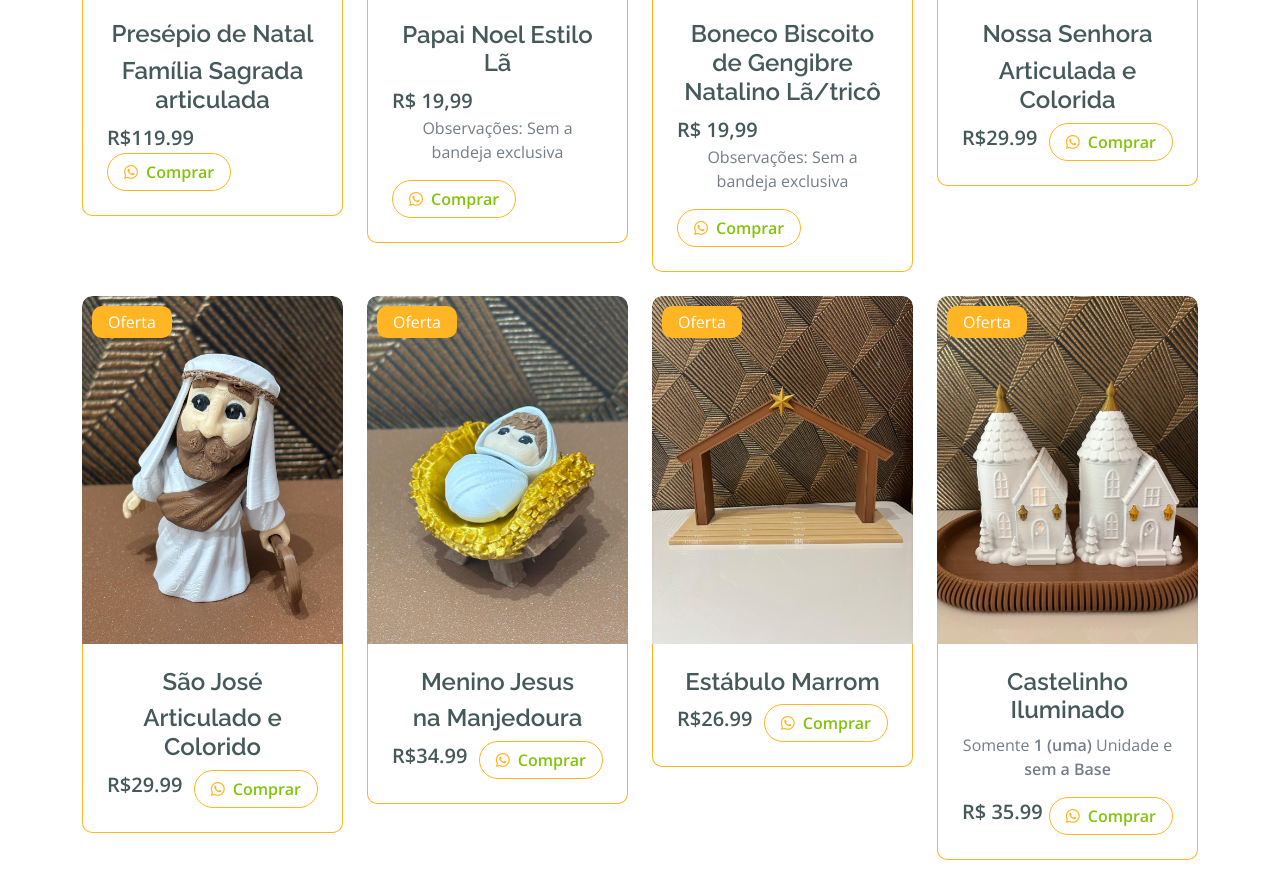
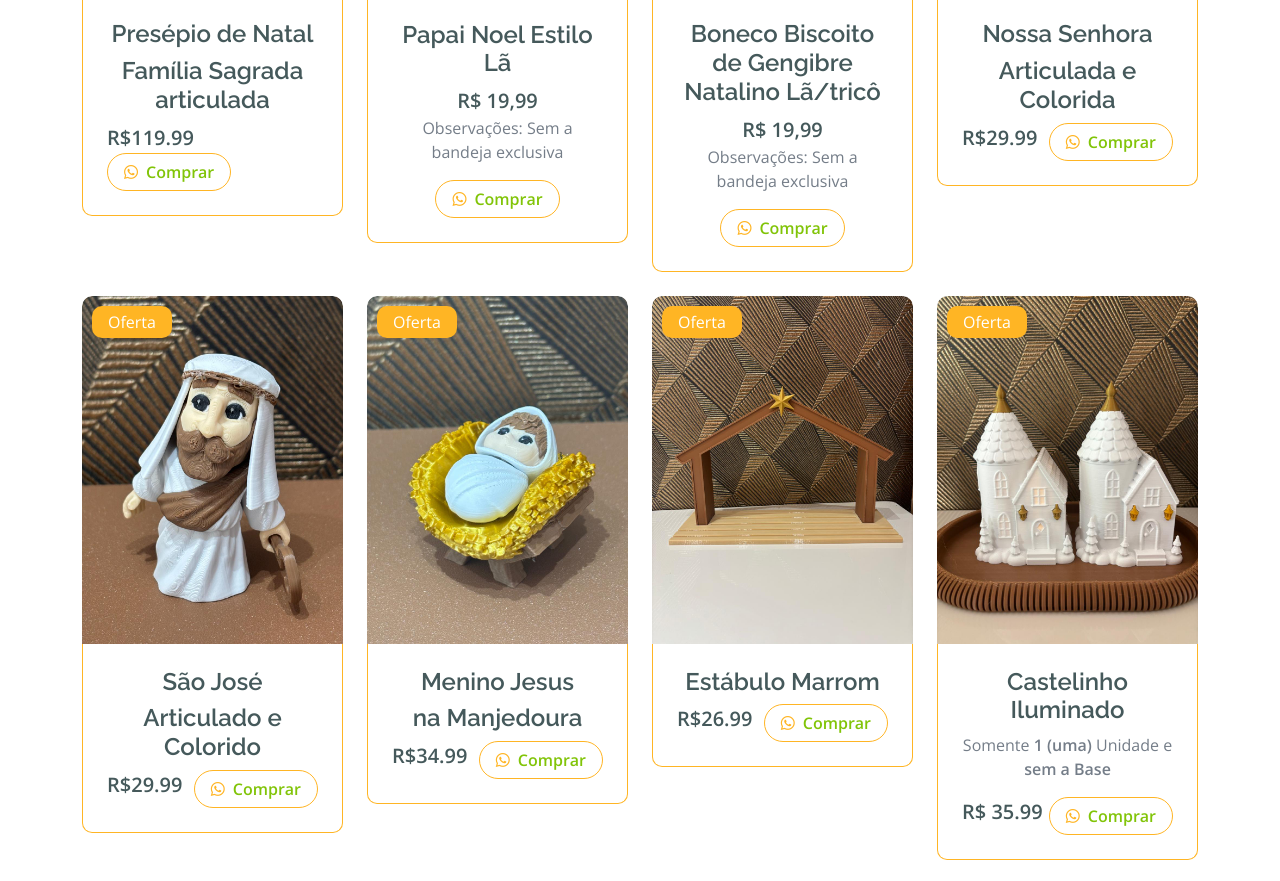
Before and after one commit to Anderlan-Nunes/meltata3d, a plain HTML site: page index.html in a window 1280 px wide. Shown: the part 1372-2253 px from the top of the page. Drawn offline with nearby package versions, Linux system fonts and the light colour scheme.

Commit message:
corrigindo miniatura papai noel

```diff
--- a/index.html
+++ b/index.html
@@ -212,14 +212,12 @@
                                                 <div class="p-4 border border-secondary border-top-0 rounded-bottom">
                                                     <h4>Papai Noel Estilo Lã</h4>
 
-                                                    <div class="d-flex justify-content-between flex-lg-wrap">
                                                         <p class="text-dark fs-5 fw-bold mb-0">R$ 19,99</p>
                                                         <div><p>Observações: Sem a bandeja exclusiva</p></div>
-                                                        <a href="https://wa.me/556191555592?text=Ol%C3%A1%21%20Quero%20comprar%20o%20Papai%20Noel%20Estilo%20L%C3%A3%20-%201010.%0Ahttps%3A%2F%2Fanderlan-nunes.github.io%2Fmeltata3d%2Fprodutos%2Fpapai-noel-estilo-lã-1010.html"
+                                                        <a href="https://wa.me/556191555592?text=Ol%C3%A1%21%20Quero%20comprar%20o%20Papai%20Noel%20Estilo%20L%C3%A3%20-%201010.%0Ahttps%3A%2F%2Fanderlan-nunes.github.io%2Fmeltata3d%2Fprodutos%2FPPN-LAN-NAT-1010.html"
                                                             class="btn border border-secondary rounded-pill px-3 text-primary">
                                                             <i class="fab fa-whatsapp me-2 text-secondary"></i>Comprar
                                                         </a>
-                                                    </div>
                                                 </div>
                                             </div>
                                         </div>
@@ -233,14 +231,14 @@
                                                 <div class="p-4 border border-secondary border-top-0 rounded-bottom">
                                                     <h4>Boneco Biscoito de Gengibre Natalino Lã/tricô</h4>
 
-                                                    <div class="d-flex justify-content-between flex-lg-wrap">
-                                                        <p class="text-dark fs-5 fw-bold mb-0">R$ 19,99</p>
-                                                        <div><p>Observações: Sem a bandeja exclusiva</p></div>
-                                                        <a href="https://wa.me/556191555592?text=Ol%C3%A1%21%20Quero%20comprar%20o%20Boneco%20Biscoito%20de%20Gengibre%20Natalino%20L%C3%A3%20-%201002.%0Ahttps%3A%2F%2Fanderlan-nunes.github.io%2Fmeltata3d%2Fprodutos%2Fboneco-biscoito-de-gengibre-natalino-lã-1002.html"
-                                                            class="btn border border-secondary rounded-pill px-3 text-primary">
-                                                            <i class="fab fa-whatsapp me-2 text-secondary"></i>Comprar
-                                                        </a>
+                                                    <p class="text-dark fs-5 fw-bold mb-0">R$ 19,99</p>
+                                                    <div>
+                                                        <p>Observações: Sem a bandeja exclusiva</p>
                                                     </div>
+                                                    <a href="https://wa.me/556191555592?text=Ol%C3%A1%21%20Quero%20comprar%20o%20Boneco%20Biscoito%20de%20Gengibre%20Natalino%20L%C3%A3%20-%201002.%0Ahttps%3A%2F%2Fanderlan-nunes.github.io%2Fmeltata3d%2Fprodutos%2Fboneco-biscoito-de-gengibre-natalino-lã-1002.html"
+                                                        class="btn border border-secondary rounded-pill px-3 text-primary">
+                                                        <i class="fab fa-whatsapp me-2 text-secondary"></i>Comprar
+                                                    </a>
                                                 </div>
                                             </div>
                                         </div>
```
